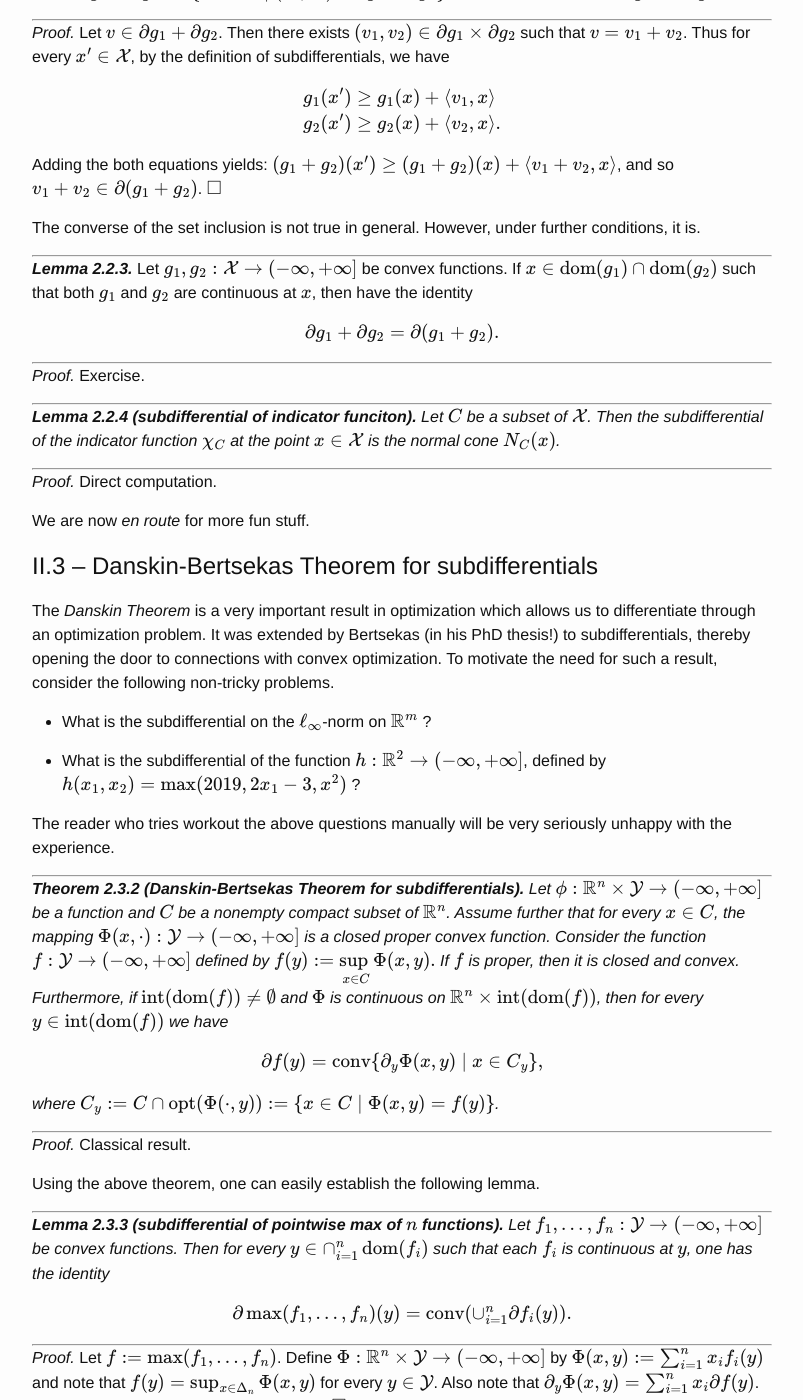
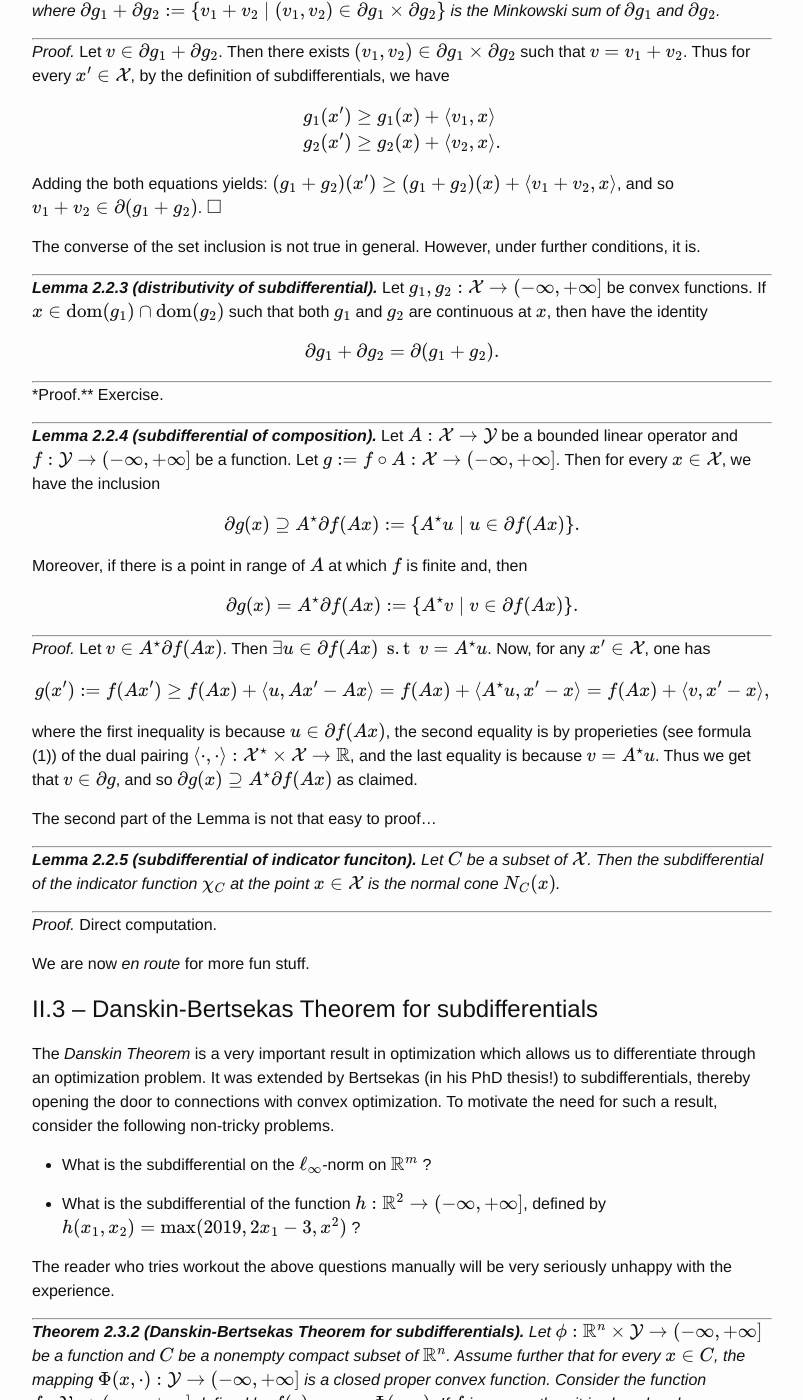
Before and after one commit to dohmatob/dohmatob.github.io, a Jekyll site: the page built from _posts/2019-10-31-duality.md, in a window 1280 px wide and 1400 px high, scrolled down 4932 px. Shown: the whole window, without its empty margins (238-1041 px from the left). Built offline with Jekyll 4.4.1, drawn with Linux system fonts in a browser that asks for light colours; formulas are drawn with MathJax 3; comment, search, counter and statistics services are not loaded; some of the changed text lies outside the part shown.

Commit message:
subdifferential of composition f o A

```diff
--- a/_posts/2019-10-31-duality.md
+++ b/_posts/2019-10-31-duality.md
@@ -114,7 +114,7 @@ I.2 -- Exercises
 II.1 Banach spaces, linear operators, cones, convexity
 ======================
 #### II.1.1 -- Banach spaces, their duals, cones, and bounded linear operators
-Given a Banach space $\X$ over the reals $\mathbb K=\mathbb R$ or complex numbers $\mathbb K=\mathbb C$,
+Given a Banach space $$\X=(\X,\|.\|)$$ over the reals $\mathbb K=\mathbb R$ or complex numbers $\mathbb K=\mathbb C$,
 i.e a *complete* normed vector space over $\mathbb R$ or $\mathbb C$, with norm $$\|.\|$$ or $$\|\cdot\|_{\X}$$ in case there is a risk of confusion, its *topological dual* (or *dual* for short) will be denoted $\Xstar$. This is simply the space of all *linear functionals* (aka *bras*, as referred to by physicists) $\langle \xstar|: \mathcal X \rightarrow \mathbb K$. The *bracket* (aka *dual pairing*) $\langle \xstar,x\rangle$ denotes the action of the linear form $\xstar$ (or $\langle \xstar|$, to keep the previous *bra* terminology) on the point $x \in \X$ (also called a *ket*, and denoted $|x\rangle$, by physicists), i.e $\langle \xstar,x\rangle := \langle \xstar|(x) := \xstar(x) $. The space $\Xstar$ is a Banach space too, with norm given by
 
 $$
@@ -230,8 +230,9 @@ On the other hand, if $g$ is say the L1 norm on $\mathbb R^n$, then $\partial g(
 $$
 S_i := \partial |\cdot|(x_i) =
 \begin{cases}
-\sign(x_i),&\mbox{ if }x_i \ne 0,\\
-[-1,1],&\mbox{ else.}
+\{-1\}, &\mbox{ if }x_i < 0,\\
+[-1,1],&\mbox{ if } x_i = 0,\\
+\{1\}, &\mbox{ if }x_i > 0.
 \end{cases}
 $$
 
@@ -286,7 +287,7 @@ Adding the both equations yields: $(g_1 + g_2)(x') \ge (g_1 + g_2)(x) + \langle
 The converse of the set inclusion is not true in general. However, under further conditions, it is.
 
 ---
-***Lemma 2.2.3.*** Let $g_1,g_2:\X \rightarrow (-\infty, +\infty]$ be convex functions. If $x \in \dom(g_1) \cap \dom(g_2)$ such that both $g_1$ and $g_2$ are continuous at $x$, then have the identity
+***Lemma 2.2.3 (distributivity of subdifferential).*** Let $g_1,g_2:\X \rightarrow (-\infty, +\infty]$ be convex functions. If $x \in \dom(g_1) \cap \dom(g_2)$ such that both $g_1$ and $g_2$ are continuous at $x$, then have the identity
 
 $$
 \partial g_1 + \partial g_2 = \partial (g_1 + g_2).
@@ -294,10 +295,39 @@ $$
 
 ---
 
-*Proof.* Exercise.
+*Proof.** Exercise.
 
 ---
-***Lemma 2.2.4 (subdifferential of indicator funciton).***
+***Lemma 2.2.4 (subdifferential of composition).***
+Let $A:\X \rightarrow \Y$ be a bounded linear operator and $f:\Y \rightarrow (-\infty, +\infty]$ be a function. Let $g := f \circ A: \X \rightarrow (-\infty, +\infty]$. Then for every $x \in \X$, we have the inclusion
+
+$$
+\partial g(x) \supseteq \Astar\partial f(Ax) := \{\Astar u \mid u \in \partial f(Ax)\}.
+$$
+
+Moreover, if there is a point in range of $A$ at which $f$ is finite and, then
+
+$$
+\partial g(x) = \Astar \partial f(Ax) := \{\Astar v \mid v \in \partial f(Ax)\}.
+$$
+
+---
+
+*Proof.*
+Let $v \in \Astar\partial f(Ax)$. Then $\exists u \in \partial f(Ax) \st v = \Astar u$. Now, for any $x' \in \X$, one has
+
+$$
+\begin{split}
+g(x') := f(Ax') \ge f(Ax) + \langle u,Ax'-Ax\rangle = f(Ax) + \langle \Astar u,x'-x\rangle = f(Ax) + \langle v,x'-x\rangle,
+\end{split}
+$$
+
+where the first inequality is because $u \in \partial f(Ax)$, the second equality is by properieties (see formula (1)) of the dual pairing $\langle \cdot,\cdot\rangle: \Xstar \times \X \rightarrow \mathbb R$, and the last equality is because $v=\Astar u$. Thus we get that $v \in \partial g$, and so $\partial g(x) \supseteq \Astar \partial f(Ax)$ as claimed.
+
+The second part of the Lemma is not that easy to proof...
+
+---
+***Lemma 2.2.5 (subdifferential of indicator funciton).***
 *Let $C$ be a subset of $\X$. Then the subdifferential of the indicator function $\chi_C$
 at the point $x \in \X$ is the normal cone $N_C(x)$.*
 
```
